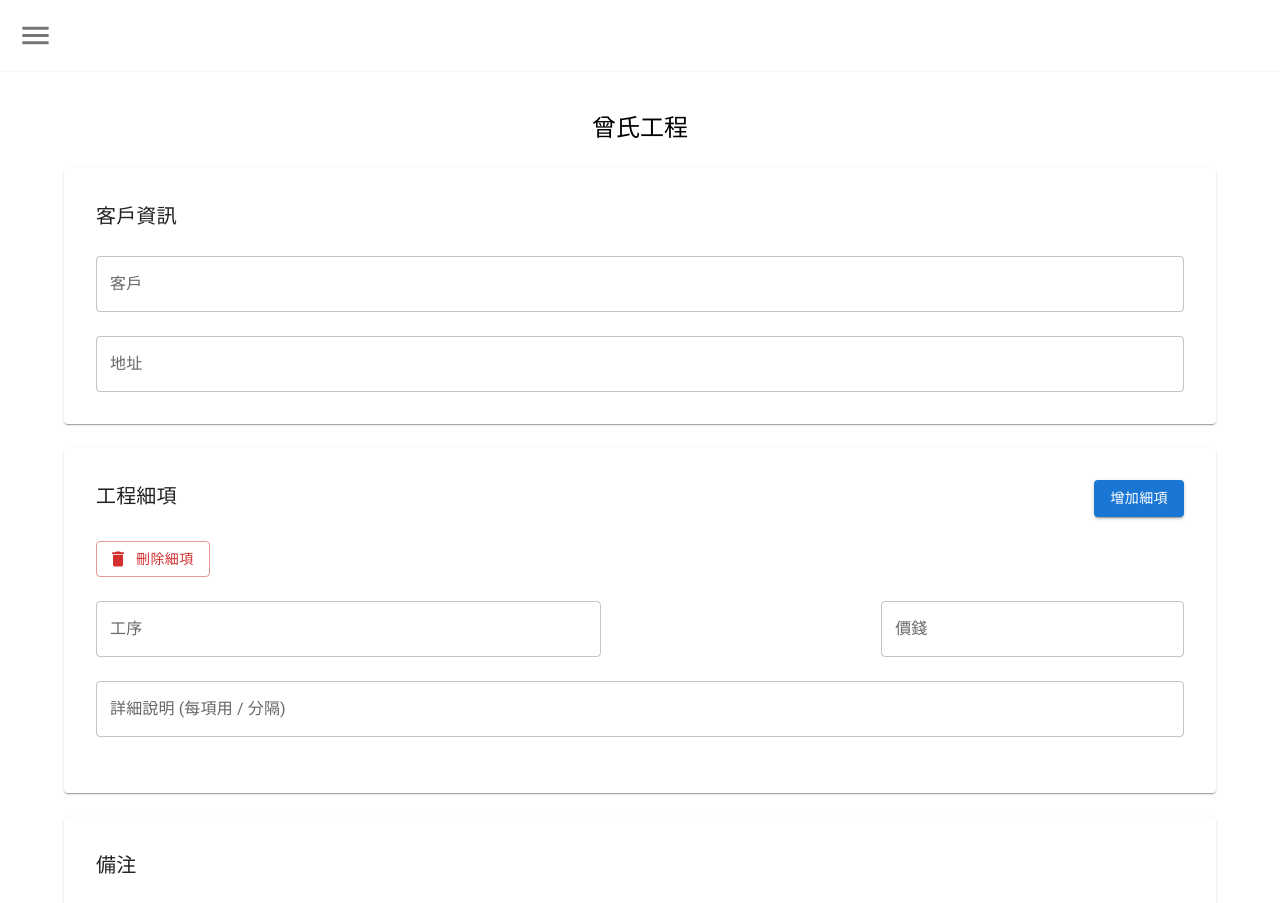
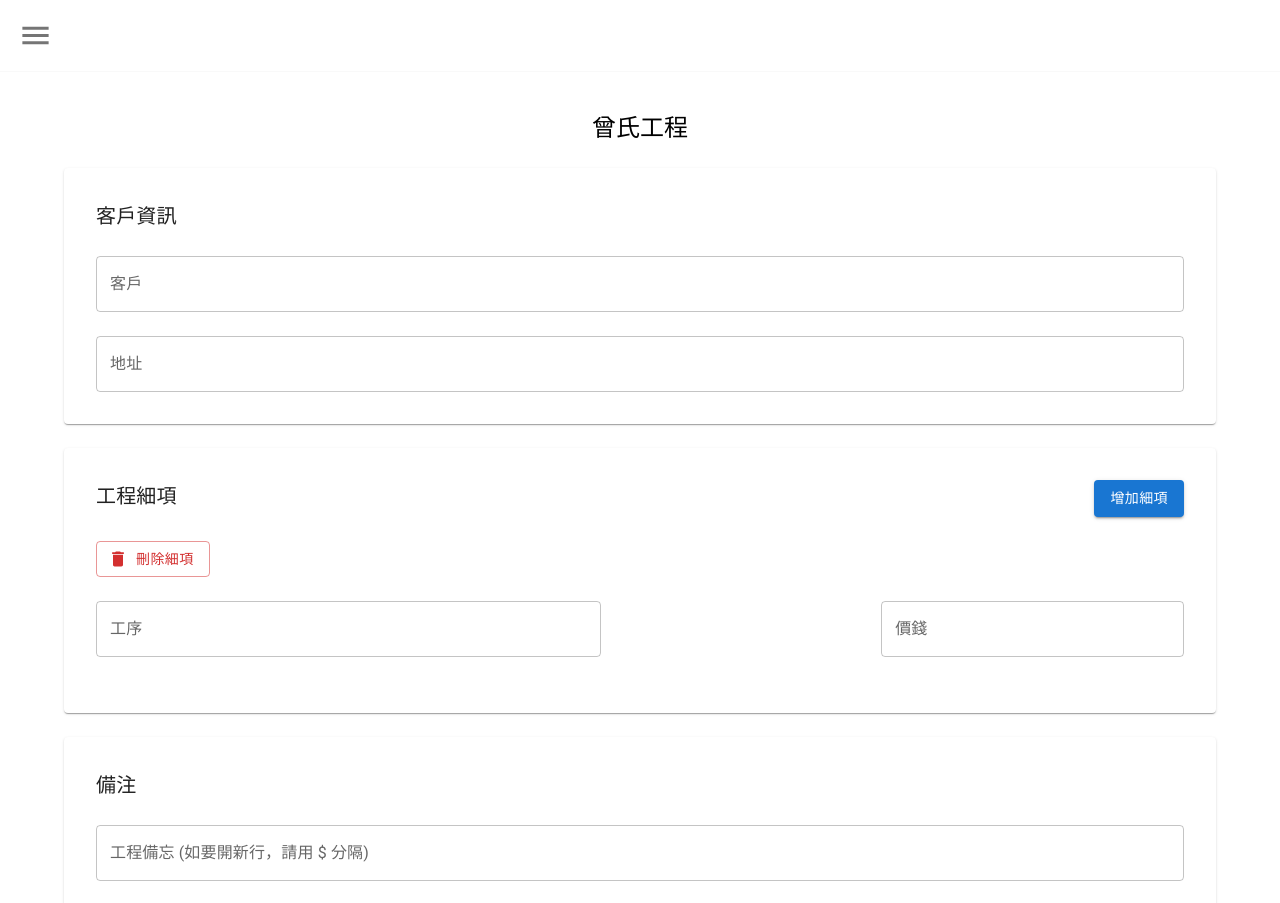
Before and after one commit to louiskwt/quote_app, a React (Vite) app in the folder client/: page /create in a window 1280 px wide. Shown: the top 903 px of the page. Built offline with nearby package versions, Linux system fonts and the light colour scheme; the HTML template or start-up script is replaced by a standard one.

Commit message:
updated Create Quote Form

```diff
--- a/client/src/components/Form/Form.jsx
+++ b/client/src/components/Form/Form.jsx
@@ -36,12 +36,9 @@ const Form = ({ action }) => {
                           </Button>
                       </Stack>
                       <Box component='form' sx={{ mt: 3, display: 'flex', justifyContent: 'space-between' }}>
-                          <TextField label="工序" sx={{ mr: 4, width: '50ch' }} id="item" value={content.item} onChange={(e) => handleContentInput(index, e.target.id, e.target.value)} />
+                          <TextField label="工序" sx={{ mr: 4, width: '50ch' }} id="item" multiline value={content.item} onChange={(e) => handleContentInput(index, e.target.id, e.target.value)} />
                           <TextField label="價錢" id="price" sx={{ width: '30ch' }} value={content.price} onChange={(e) => handleContentInput(index, e.target.id, e.target.value)} />
                       </Box>
-                      <FormControl fullWidth sx={{ mt: 3 }}>
-                          <TextField label="詳細說明 (每項用 / 分隔)" id="subItem" value={content.subItem} onChange={(e) => handleContentInput(index, e.target.id, e.target.value)} />
-                      </FormControl>
                   </div>
               ))}
         </Paper>
@@ -49,7 +46,7 @@ const Form = ({ action }) => {
         <Paper sx={{ p: 4, mt: 3 }}>
               <Typography variant='h6'>備注</Typography>
               <FormControl fullWidth sx={{ mt: 3 }}>
-                  <TextField label="備注 (每項用 / 分隔)" id="memo" value={formState.memo} onChange={(e) => handleGeneralInput(e.target.id, e.target.value)} />
+                  <TextField label="工程備忘 (如要開新行，請用 $ 分隔)" id="memo" value={formState.memo} onChange={(e) => handleGeneralInput(e.target.id, e.target.value)} />
               </FormControl>
         </Paper>
         <Button fullWidth variant='contained' sx={{ mt:3 }} onClick={(e) => handleFormSubmit(e, action)}> 建立</Button>
```
